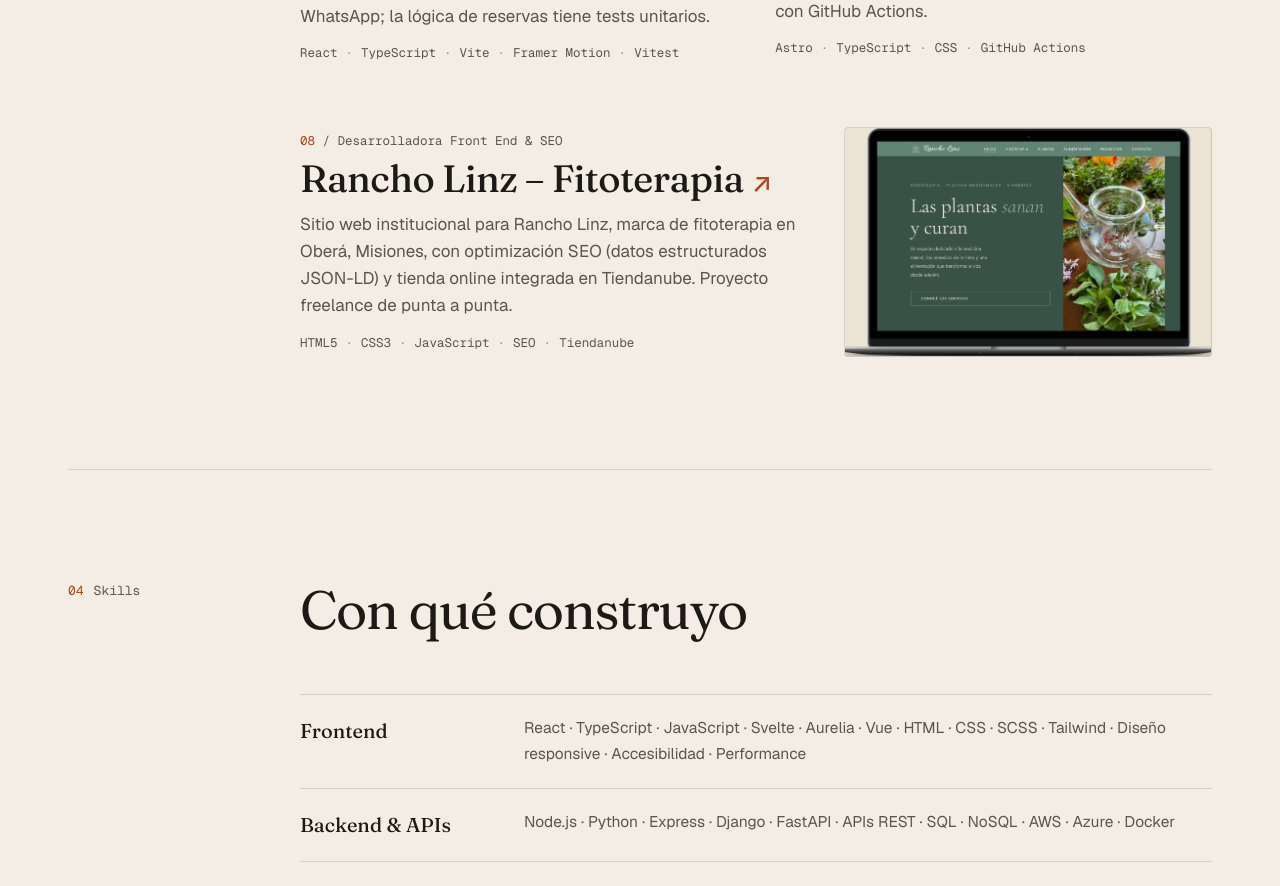
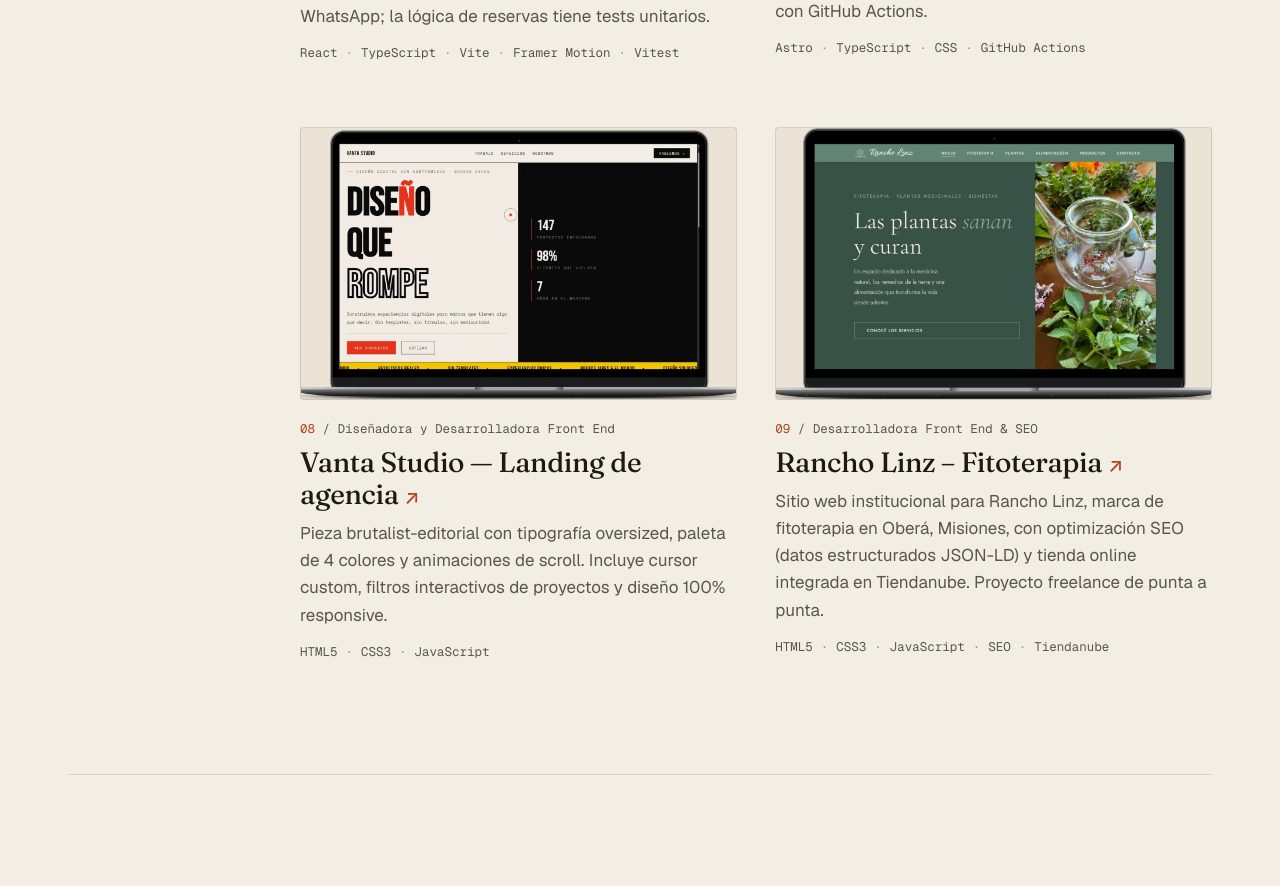
Before and after one commit to Laura-M-stack/laura-moyano-portfolio, a React (Vite) app: page / in a window 1280 px wide. Shown: the part 6748-7634 px from the top of the page. Built offline with nearby package versions, Linux system fonts and the light colour scheme.

Commit message:
Agregar Vanta Studio a la lista de proyectos

```diff
--- a/src/data/profile.ts
+++ b/src/data/profile.ts
@@ -115,6 +115,12 @@ export const projects: ProjectEntry[] = [
     tech: ['Astro', 'TypeScript', 'CSS', 'GitHub Actions']
   },
   {
+    id: 'vanta-studio',
+    link: 'https://laura-m-stack.github.io/vanta-studio-landing/',
+    image: 'projects/vanta-studio.webp',
+    tech: ['HTML5', 'CSS3', 'JavaScript']
+  },
+  {
     id: 'rancho-linz',
     link: 'https://rancholinz.com.ar',
     image: 'projects/rancho-linz.webp',
--- a/src/i18n.ts
+++ b/src/i18n.ts
@@ -243,6 +243,12 @@ export const translations = {
                 role: 'Designer & Front End Developer',
                 description:
                     'Editorial landing page in white, pink and black for a fictional nail bar, with a menu-style price list, mosaic gallery and FAQ. Built with Astro and almost no JavaScript, deployed automatically with GitHub Actions.'
+            },
+            'vanta-studio': {
+                name: 'Vanta Studio — Agency Landing Page',
+                role: 'Designer & Front End Developer',
+                description:
+                    'Brutalist-editorial piece with oversized typography, a four-color palette and scroll animations. Includes a custom cursor, interactive project filters and a 100% responsive design.'
             },
             'rancho-linz': {
                 name: 'Rancho Linz – Phytotherapy Brand',
@@ -530,6 +536,12 @@ export const translations = {
                 description:
                     'Landing editorial en blanco, rosa y negro para un nail bar ficticio, con carta de precios en formato menú, galería en mosaico y preguntas frecuentes. Hecha en Astro casi sin JavaScript y publicada automáticamente con GitHub Actions.'
             },
+            'vanta-studio': {
+                name: 'Vanta Studio — Landing de agencia',
+                role: 'Diseñadora y Desarrolladora Front End',
+                description:
+                    'Pieza brutalist-editorial con tipografía oversized, paleta de 4 colores y animaciones de scroll. Incluye cursor custom, filtros interactivos de proyectos y diseño 100% responsive.'
+            },
             'rancho-linz': {
                 name: 'Rancho Linz – Fitoterapia',
                 role: 'Desarrolladora Front End & SEO',
```
Also changed, not shown: public/projects/vanta-studio.webp (added), 4 other files (tests, documents, lock files or other folders).
